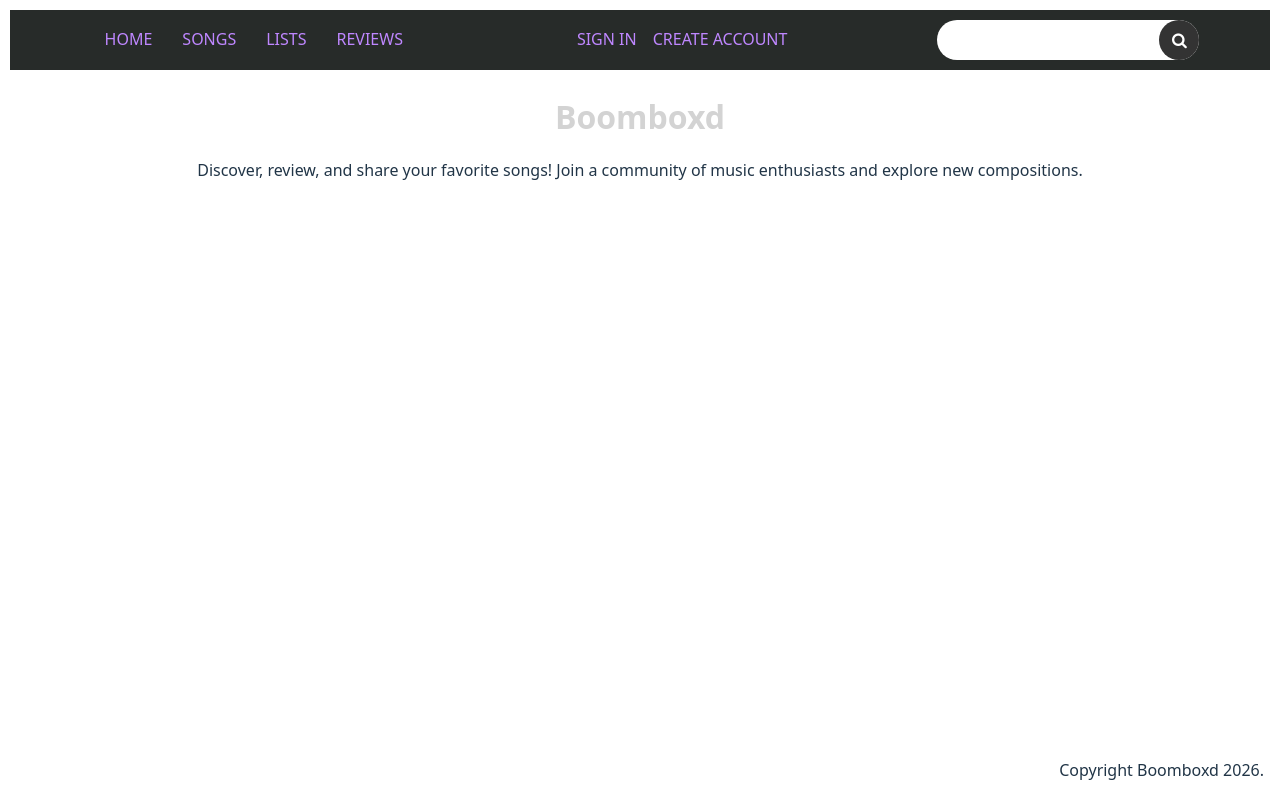
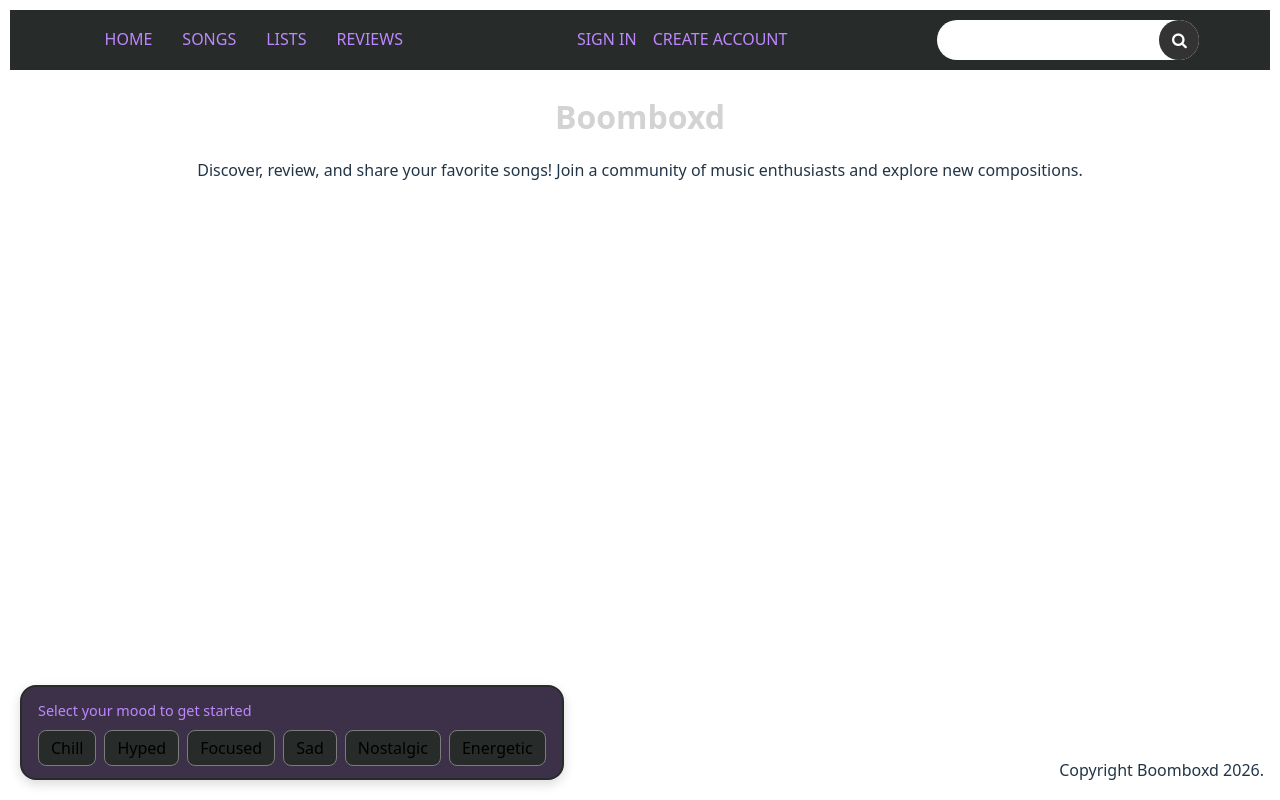
Before and after one commit to Onniikun/FSD_Project, a React (Vite) app: page / in a window 1280 px wide. Built offline with nearby package versions, Linux system fonts and the light colour scheme.

Commit message:
Added a message in the mood selector component

```diff
--- a/src/App.tsx
+++ b/src/App.tsx
@@ -1,3 +1,4 @@
+import { useState } from 'react'
 import { Routes, Route } from 'react-router-dom'
 
 import './App.css'
@@ -8,18 +9,15 @@ import DiscoverSongs from './components/pages/DiscoverSongs';
 import SongLists from './components/pages/SongLists';
 
 function App() {
+  const [mood, setMood] = useState<string>("");
 
   return (
     <Routes>
-      {/* The root path renders <Layout>. That component contains an <Outlet>
-      which will render the elements of their child routes. */}
       <Route path="/" element={<Layout />}>
-          {/*
-            Renders the different pages in the Layout.
-            index: indicates route at the root of this path (/)
-          */}
-          <Route index element={
-            <Landing />
+
+          <Route
+            index
+            element={<Landing mood={mood} setMood={setMood} />
             }
           />
 
--- a/src/components/common/mood-selector/MoodSelector.tsx
+++ b/src/components/common/mood-selector/MoodSelector.tsx
@@ -1,10 +1,21 @@
-import type { Mood } from "../../../types/mood";
+import type { MoodSelectorProps } from "../../../types/mood";
+import './mood-selector.css';
 
-export function MoodSelector({ mood, setMood }: Mood) {
+export function MoodSelector({ mood, setMood, showButtons = false, message }: MoodSelectorProps) {
   const moods = ["Chill", "Hyped", "Focused", "Sad", "Nostalgic", "Energetic"];
+
+  const displayMessage =
+    message ||
+    (mood
+      ? `You're feeling ${mood} at the moment`
+      : "Select your mood to get started");
+
 
   return (
     <div className="mood-selector">
+      <p className="mood-message">{displayMessage}</p>
+      {showButtons && (
+        <div className="mood-buttons">
           {moods.map((m) => (
             <button
               key={m}
@@ -15,5 +26,7 @@ export function MoodSelector({ mood, setMood }: Mood) {
             </button>
           ))}
         </div>
+      )}
+    </div>
   );
 };
--- a/src/components/common/mood-selector/mood-selector.css
+++ b/src/components/common/mood-selector/mood-selector.css
@@ -4,6 +4,7 @@
   left: 20px;
 
   display: flex;
+  flex-direction: column;
   gap: 0.5rem;
   flex-wrap: wrap;
 
@@ -14,6 +15,19 @@
 
   box-shadow: 0 4px 12px rgba(0, 0, 0, 0.15);
   animation: fadeIn 0.3s ease;
+}
+
+.mood-message {
+  margin: 0;
+  font-size: 0.9rem;
+  font-weight: 500;
+  color: #bf87ff;
+}
+
+.mood-buttons {
+  display: flex;
+  flex-wrap: wrap;
+  gap: 0.5rem;
 }
 
 .mood-button {
--- a/src/components/pages/Landing.tsx
+++ b/src/components/pages/Landing.tsx
@@ -1,10 +1,23 @@
-function Landing() {
+import type { MoodSelectorProps } from "../../types/mood";
+import { MoodSelector } from "../common/mood-selector/MoodSelector";
+
+function Landing({ mood, setMood }: MoodSelectorProps) {
     return (
         <>
-          <header>
-              <h1>Boomboxd</h1>
-              <span>Discover, review, and share your favorite songs! Join a community of music enthusiasts and explore new compositions.</span>
-          </header>
+            <header>
+                <h1>Boomboxd</h1>
+                <span>
+                    Discover, review, and share your favorite songs!
+                    Join a community of music enthusiasts and explore new compositions.
+                </span>
+            </header>
+
+            <MoodSelector
+                mood={mood}
+                setMood={setMood}
+                showButtons={true}
+            />
+
         </>
     );
 }
--- a/src/types/mood.ts
+++ b/src/types/mood.ts
@@ -1,4 +1,6 @@
-export type Mood = {
+export type MoodSelectorProps = {
   mood: string;
   setMood: (value: string) => void;
+  showButtons?: boolean;
+  message?: string;
 };
```
Lines whose indentation alone changed are shown as unchanged.
